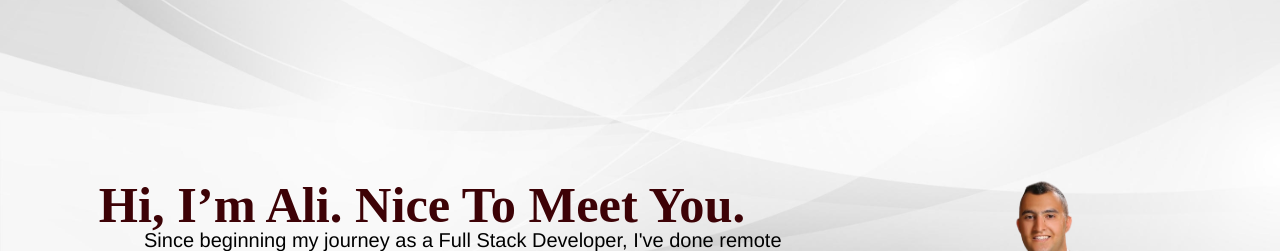
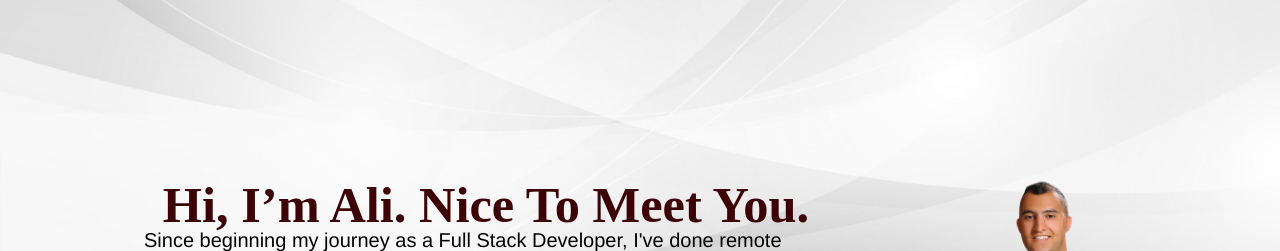
Before and after one commit to Ali-alterawi/porject-no2, a plain HTML site: page index.html in a window 1280 px wide. Shown: the part 549-800 px from the top of the page. Drawn offline with Linux system fonts and the light colour scheme.

Commit message:
update2-5

```diff
--- a/orginal.css
+++ b/orginal.css
@@ -6,7 +6,7 @@
   scroll-behavior: smooth;
 }
 .back {
-  background-image: url(/porject-no2/img/4873152.jpg);
+  background-image: url(/img/4873152.jpg);
   background-repeat: no-repeat;
   background-size: cover;
   background-attachment: fixed;
@@ -180,6 +180,7 @@ header{
     color: #3d0206;
     font-size: 2.25em;
     font-weight: 600;
+    margin-left: 8rem;
     /* padding-right: 0.8rem; */
 }
 
```
